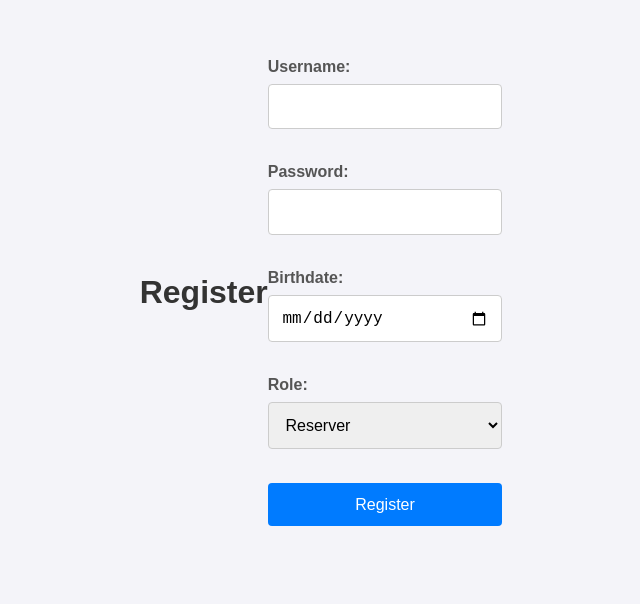
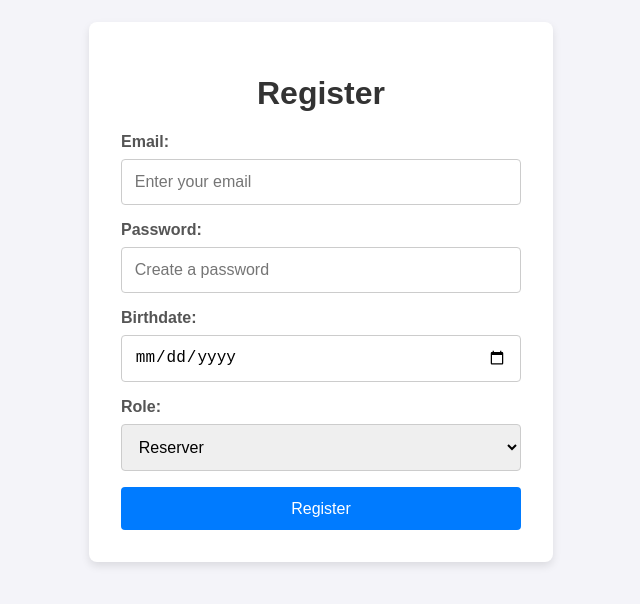
Before and after one commit to Eternity534/Cybersecurity_data_privacy, a plain HTML site: page templates/register.html in a window 1280 px wide. Shown: the part 108-712 px from the top of the page, without its empty margins (319-959 px from the left). Drawn offline with Linux system fonts and the light colour scheme.

Commit message:
update register template with css

```diff
--- a/templates/register.html
+++ b/templates/register.html
@@ -3,28 +3,26 @@
     <head>
         <meta charset="UTF-8">
         <meta name="viewport" content="width=device-width, initial-scale=1.0">
-        <title>
-            User Registration
-        </title>
-        <link rel="stylesheet" href="/static/styles.css">
+    <title>User Registration</title>
+        <link rel="stylesheet" href="/static/styles.css"> <!-- Link to external CSS -->
     </head>
     <body>
-        <h1>
-            Register
-        </h1>
+        <div class="container">
+            <h1>Register</h1>
             <form action="/register" method="POST">
-            <label for="username">Username:</label>
-            <input type="text" id="username" name="username" required><br><br>
+                <label for="username">Email:</label>
+                <input type="email" id="username" name="username" placeholder="Enter your email" required>
                 <label for="password">Password:</label>
-            <input type="text" id="password" name="password" required><br><br>
+                <input type="password" id="password" name="password" placeholder="Create a password" required>
                 <label for="birthdate">Birthdate:</label>
-            <input type="date" id="birthdate" name="birthdate" required><br><br>
+                <input type="date" id="birthdate" name="birthdate" required>
                 <label for="role">Role:</label>
                 <select id="role" name="role">
                 <option value="reserver">Reserver</option>
-                <option value="administrator">Administrator</option>
-            </select><br><br>
+                <option value="admin">Administrator</option>
+                </select>
                 <button type="submit">Register</button>
             </form>
+        </div>
     </body>
 </html>
```
Lines whose indentation alone changed are shown as unchanged.
